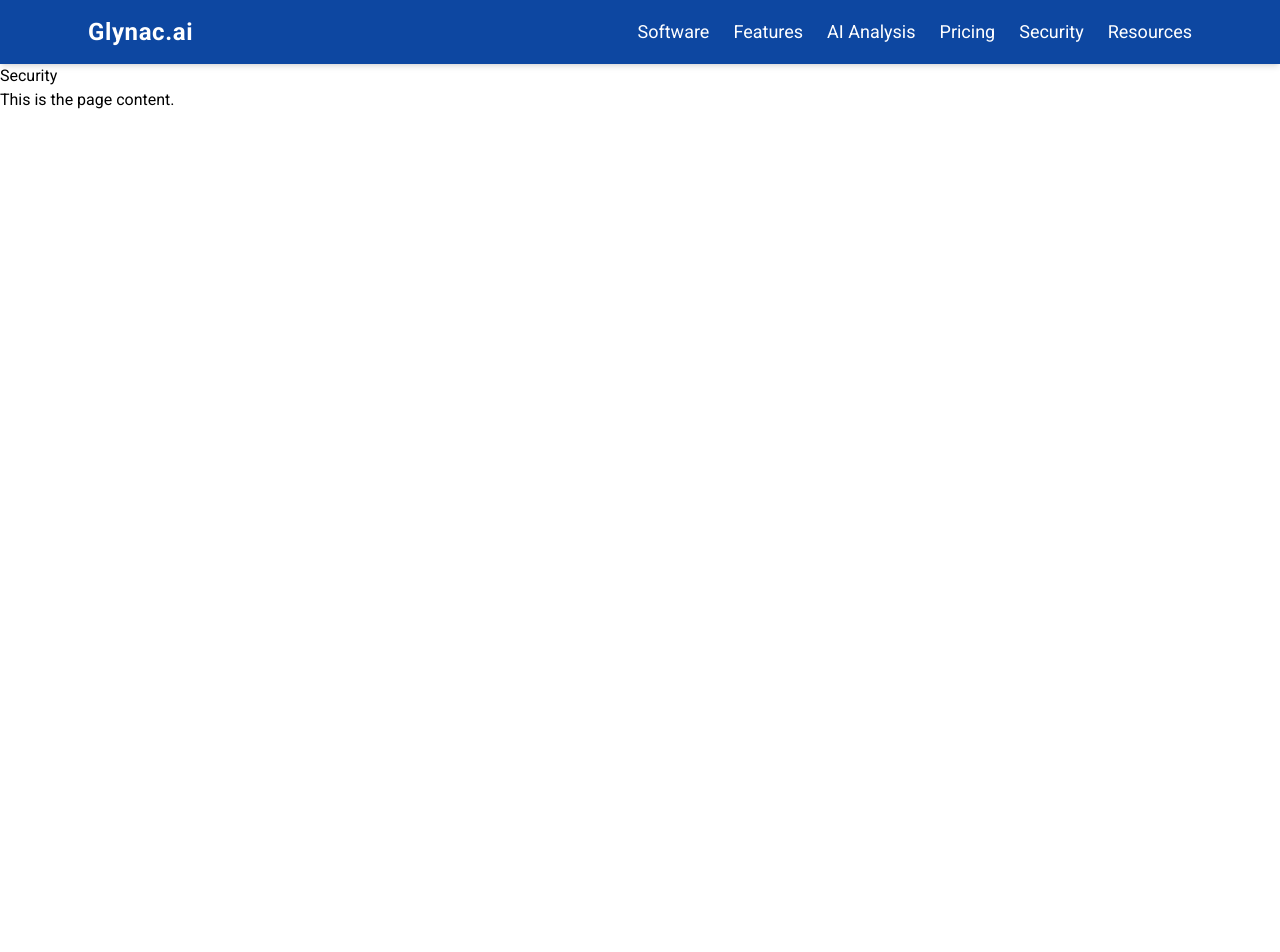
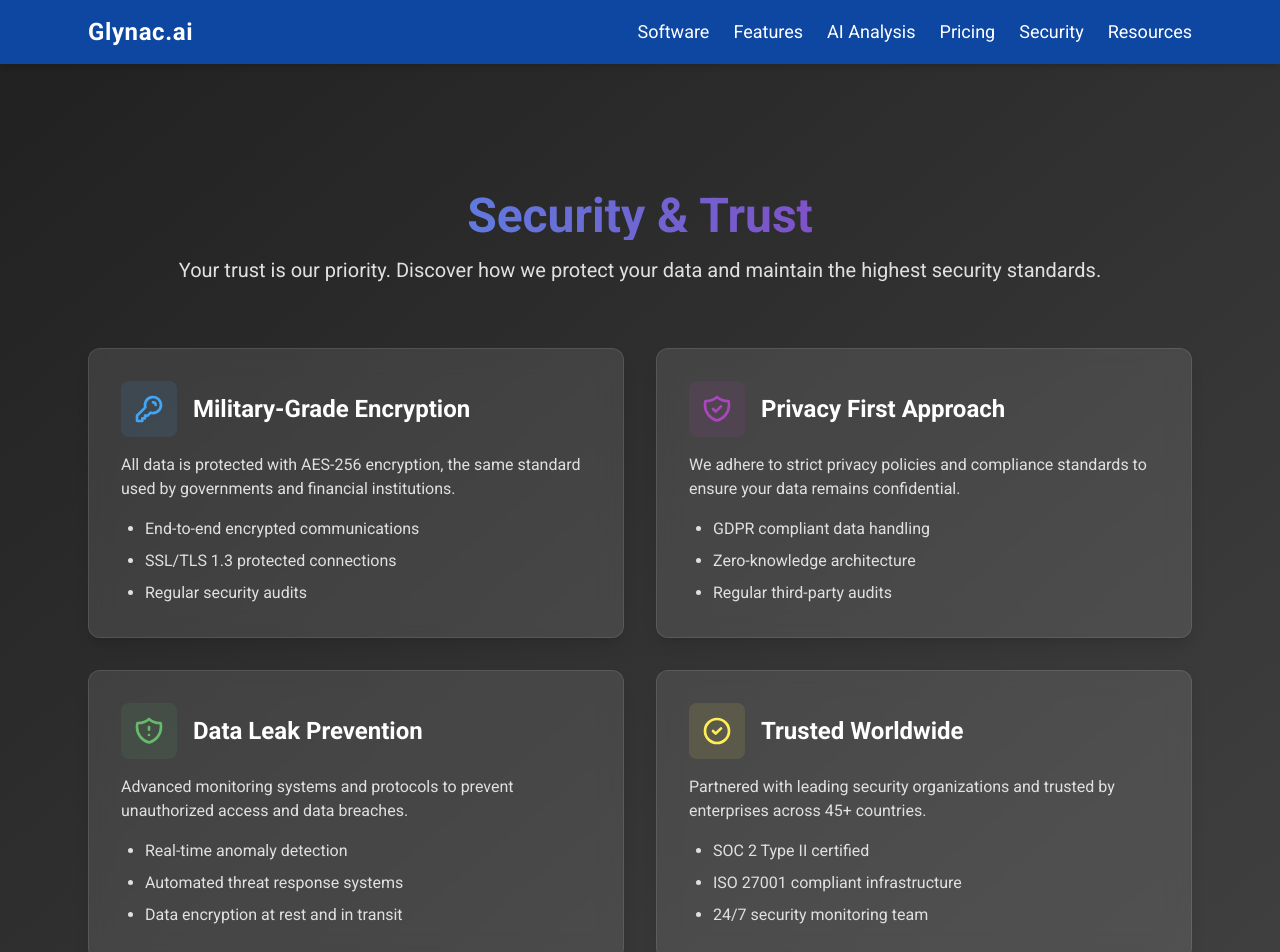
Before and after one commit to greentreegroup/glynac.ai-website, a React (Vite) app: page /security in a window 1280 px wide. Shown: the top 952 px of the page. Before the commit the page ends 800 px from the top, so only its background shows below. Built offline with nearby package versions, Linux system fonts and the light colour scheme.

Commit message:
Update security.jsx

```diff
--- a/src/pages/security.jsx
+++ b/src/pages/security.jsx
@@ -1,11 +1,139 @@
-import React from 'react';
-import { Typography } from "@material-tailwind/react";
+import { Link } from "react-router-dom";
+import { motion } from "framer-motion";
 
 export function Security() {
   return (
-    <div>
-      <h1>Security</h1>
-      <p>This is the page content.</p>
+    <div className="min-h-screen bg-gradient-to-br from-gray-900 to-gray-800 pt-20">
+      <div className="max-w-6xl mx-auto px-6 py-12">
+        {/* Header Section */}
+        <motion.div
+          initial={{ opacity: 0, y: -50 }}
+          animate={{ opacity: 1, y: 0 }}
+          transition={{ duration: 0.8 }}
+          className="text-center mb-16"
+        >
+          <h1 className="text-5xl font-bold bg-clip-text text-transparent bg-gradient-to-r from-blue-400 to-purple-500 mb-4">
+            Security & Trust
+          </h1>
+          <p className="text-xl text-gray-300">
+            Your trust is our priority. Discover how we protect your data and maintain the highest security standards.
+          </p>
+        </motion.div>
+
+        {/* Security Features Grid */}
+        <div className="grid md:grid-cols-2 gap-8 mb-16">
+          {/* Security Key Card */}
+          <motion.div
+            whileHover={{ scale: 1.05 }}
+            whileTap={{ scale: 0.95 }}
+            className="bg-white/10 backdrop-blur-md p-8 rounded-xl border border-white/10 shadow-lg hover:shadow-2xl transition-all duration-300"
+          >
+            <div className="flex items-center mb-4">
+              <div className="bg-blue-400/10 p-3 rounded-lg mr-4">
+                <svg className="w-8 h-8 text-blue-400" fill="none" stroke="currentColor" viewBox="0 0 24 24">
+                  <path strokeLinecap="round" strokeLinejoin="round" strokeWidth={2} d="M15 7a2 2 0 012 2m4 0a6 6 0 01-7.743 5.743L11 17H9v2H7v2H4a1 1 0 01-1-1v-2.586a1 1 0 01.293-.707l5.964-5.964A6 6 0 1121 9z" />
+                </svg>
+              </div>
+              <h2 className="text-2xl font-semibold text-white">Military-Grade Encryption</h2>
+            </div>
+            <p className="text-gray-300 mb-4">
+              All data is protected with AES-256 encryption, the same standard used by governments and financial institutions.
+            </p>
+            <ul className="list-disc pl-6 text-gray-300 space-y-2">
+              <li>End-to-end encrypted communications</li>
+              <li>SSL/TLS 1.3 protected connections</li>
+              <li>Regular security audits</li>
+            </ul>
+          </motion.div>
+
+          {/* Privacy Safety Card */}
+          <motion.div
+            whileHover={{ scale: 1.05 }}
+            whileTap={{ scale: 0.95 }}
+            className="bg-white/10 backdrop-blur-md p-8 rounded-xl border border-white/10 shadow-lg hover:shadow-2xl transition-all duration-300"
+          >
+            <div className="flex items-center mb-4">
+              <div className="bg-purple-400/10 p-3 rounded-lg mr-4">
+                <svg className="w-8 h-8 text-purple-400" fill="none" stroke="currentColor" viewBox="0 0 24 24">
+                  <path strokeLinecap="round" strokeLinejoin="round" strokeWidth={2} d="M9 12l2 2 4-4m5.618-4.016A11.955 11.955 0 0112 2.944a11.955 11.955 0 01-8.618 3.04A12.02 12.02 0 003 9c0 5.591 3.824 10.29 9 11.622 5.176-1.332 9-6.03 9-11.622 0-1.042-.133-2.052-.382-3.016z" />
+                </svg>
+              </div>
+              <h2 className="text-2xl font-semibold text-white">Privacy First Approach</h2>
+            </div>
+            <p className="text-gray-300 mb-4">
+              We adhere to strict privacy policies and compliance standards to ensure your data remains confidential.
+            </p>
+            <ul className="list-disc pl-6 text-gray-300 space-y-2">
+              <li>GDPR compliant data handling</li>
+              <li>Zero-knowledge architecture</li>
+              <li>Regular third-party audits</li>
+            </ul>
+          </motion.div>
+
+          {/* Data Leak Prevention Card */}
+          <motion.div
+            whileHover={{ scale: 1.05 }}
+            whileTap={{ scale: 0.95 }}
+            className="bg-white/10 backdrop-blur-md p-8 rounded-xl border border-white/10 shadow-lg hover:shadow-2xl transition-all duration-300"
+          >
+            <div className="flex items-center mb-4">
+              <div className="bg-green-400/10 p-3 rounded-lg mr-4">
+                <svg className="w-8 h-8 text-green-400" fill="none" stroke="currentColor" viewBox="0 0 24 24">
+                  <path strokeLinecap="round" strokeLinejoin="round" strokeWidth={2} d="M20.618 5.984A11.955 11.955 0 0112 2.944a11.955 11.955 0 01-8.618 3.04A12.02 12.02 0 003 9c0 5.591 3.824 10.29 9 11.622 5.176-1.332 9-6.03 9-11.622 0-1.042-.133-2.052-.382-3.016zM12 9v2m0 4h.01" />
+                </svg>
+              </div>
+              <h2 className="text-2xl font-semibold text-white">Data Leak Prevention</h2>
+            </div>
+            <p className="text-gray-300 mb-4">
+              Advanced monitoring systems and protocols to prevent unauthorized access and data breaches.
+            </p>
+            <ul className="list-disc pl-6 text-gray-300 space-y-2">
+              <li>Real-time anomaly detection</li>
+              <li>Automated threat response systems</li>
+              <li>Data encryption at rest and in transit</li>
+            </ul>
+          </motion.div>
+
+          {/* Trusted Company Card */}
+          <motion.div
+            whileHover={{ scale: 1.05 }}
+            whileTap={{ scale: 0.95 }}
+            className="bg-white/10 backdrop-blur-md p-8 rounded-xl border border-white/10 shadow-lg hover:shadow-2xl transition-all duration-300"
+          >
+            <div className="flex items-center mb-4">
+              <div className="bg-yellow-400/10 p-3 rounded-lg mr-4">
+                <svg className="w-8 h-8 text-yellow-400" fill="none" stroke="currentColor" viewBox="0 0 24 24">
+                  <path strokeLinecap="round" strokeLinejoin="round" strokeWidth={2} d="M9 12l2 2 4-4m6 2a9 9 0 11-18 0 9 9 0 0118 0z" />
+                </svg>
+              </div>
+              <h2 className="text-2xl font-semibold text-white">Trusted Worldwide</h2>
+            </div>
+            <p className="text-gray-300 mb-4">
+              Partnered with leading security organizations and trusted by enterprises across 45+ countries.
+            </p>
+            <ul className="list-disc pl-6 text-gray-300 space-y-2">
+              <li>SOC 2 Type II certified</li>
+              <li>ISO 27001 compliant infrastructure</li>
+              <li>24/7 security monitoring team</li>
+            </ul>
+          </motion.div>
+        </div>
+
+        {/* Footer Note */}
+        <motion.div
+          initial={{ opacity: 0, y: 50 }}
+          animate={{ opacity: 1, y: 0 }}
+          transition={{ duration: 0.8 }}
+          className="mt-12 text-center text-gray-300"
+        >
+          <p className="text-lg">
+            <span className="font-semibold bg-clip-text text-transparent bg-gradient-to-r from-blue-400 to-purple-500">
+              Glynac.ai
+            </span> - Certified Secure Platform since 2018
+          </p>
+          <p className="mt-2">Regularly updated to meet evolving security standards</p>
+        </motion.div>
+      </div>
     </div>
   );
 }
```
